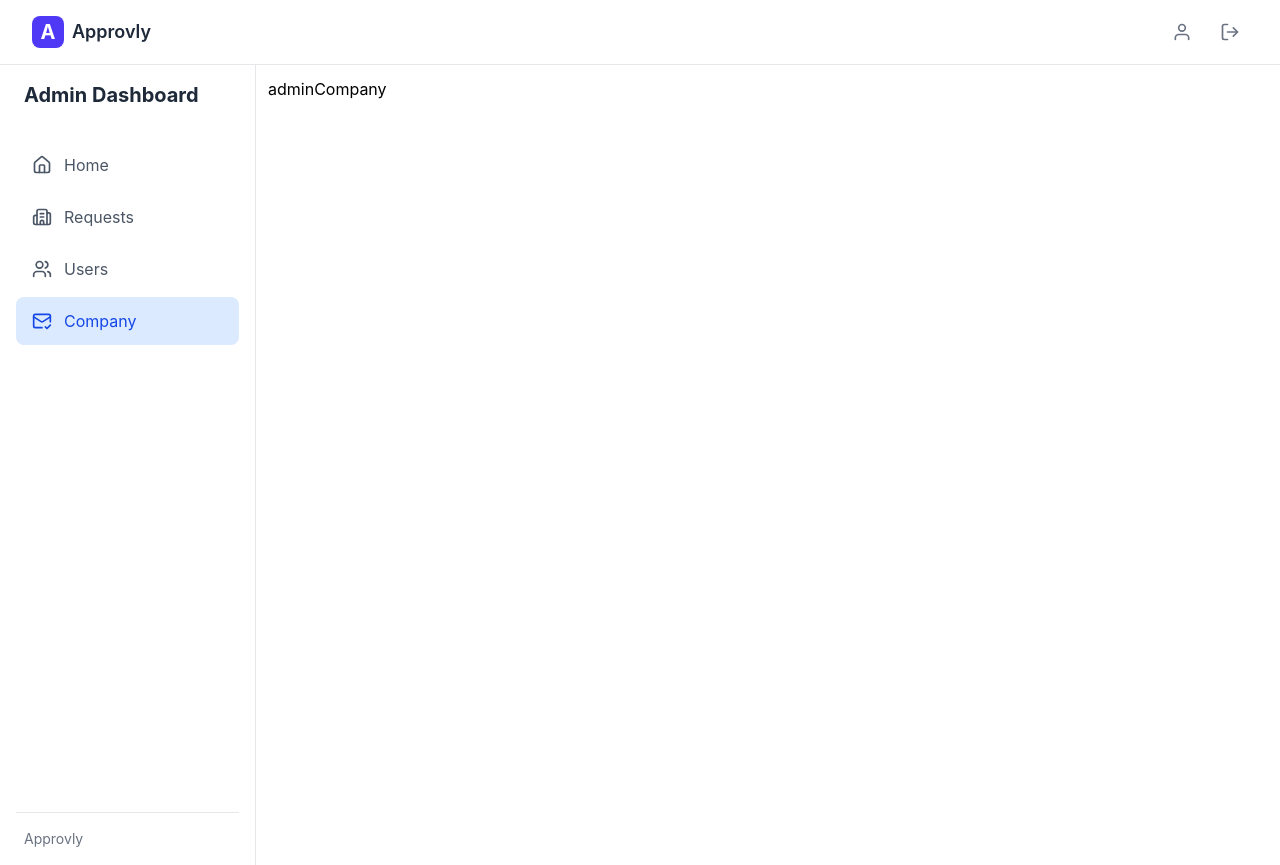
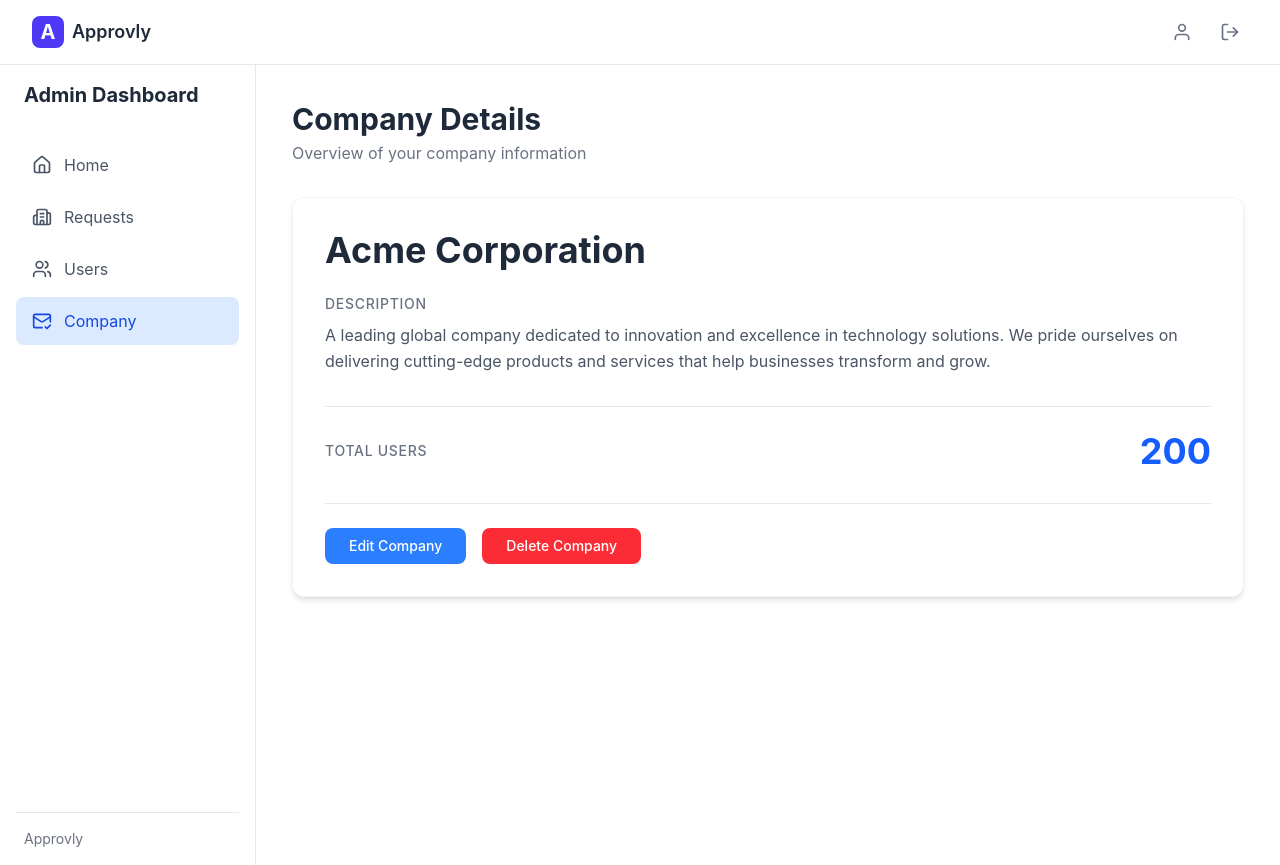
Before and after one commit to ashura2002/Workflow-Approval-FRONTEND, a React (Vite) app: page /admin-company in a window 1280 px wide. Built offline with nearby package versions, Linux system fonts and the light colour scheme.

Commit message:
added admin company page

```diff
--- a/src/pages/admin/adminCompany.tsx
+++ b/src/pages/admin/adminCompany.tsx
@@ -1,5 +1,78 @@
 import React from "react";
+import { companyData } from "../../utils/mockdata";
 
 export const AdminCompany: React.FC = () => {
-  return <div>adminCompany</div>;
+  const handleEdit = () => {
+    alert("Edit company details");
+  };
+
+  const handleDelete = () => {
+    if (window.confirm("Are you sure you want to delete this company?")) {
+      alert("Company deleted");
+    }
+  };
+
+  return (
+    <div className="p-6 max-w-7xl mx-auto">
+      {/* Header */}
+      <div className="mb-8">
+        <h1 className="text-3xl font-bold text-gray-800">Company Details</h1>
+        <p className="text-gray-500 mt-1">
+          Overview of your company information
+        </p>
+      </div>
+
+      {/* Company Information Card */}
+      <div className="bg-white rounded-xl shadow-md border border-gray-100 overflow-hidden">
+        <div className="p-8">
+          {/* Company Name */}
+          <div className="mb-6">
+            <h2 className="text-4xl font-bold text-gray-800">
+              {companyData.CompanyName}
+            </h2>
+          </div>
+
+          {/* Company Description */}
+          <div className="mb-8">
+            <h3 className="text-sm font-medium text-gray-500 uppercase tracking-wider mb-2">
+              Description
+            </h3>
+            <p className="text-gray-600 leading-relaxed">
+              {companyData.description}
+            </p>
+          </div>
+
+          {/* Total Users */}
+          <div className="border-t border-gray-200 pt-6 mb-8">
+            <div className="flex items-center justify-between">
+              <h3 className="text-sm font-medium text-gray-500 uppercase tracking-wider">
+                Total Users
+              </h3>
+              <div className="text-4xl font-bold text-blue-600">
+                {companyData.totalUsers}
+              </div>
+            </div>
+          </div>
+
+          {/* Action Buttons */}
+          <div className="border-t border-gray-200 pt-6 flex gap-4">
+            <button
+              onClick={handleEdit}
+              className="px-6 py-2 bg-blue-500 hover:bg-blue-600 text-white rounded-lg text-sm
+              font-medium transition-colors focus:outline-none focus:ring-2 focus:ring-blue-300"
+            >
+              Edit Company
+            </button>
+            <button
+              onClick={handleDelete}
+              className="px-6 py-2 bg-red-500 hover:bg-red-600 text-white rounded-lg text-sm
+              font-medium transition-colors focus:outline-none focus:ring-2 focus:ring-red-300"
+            >
+              Delete Company
+            </button>
+          </div>
+        </div>
+      </div>
+    </div>
+  );
 };
--- a/src/utils/mockdata.ts
+++ b/src/utils/mockdata.ts
@@ -65,3 +65,12 @@ export const recentActivity = [
     time: "3 hours ago",
   },
 ];
+
+// Mock company data
+export const companyData = {
+  id: 1,
+  CompanyName: "Acme Corporation",
+  description:
+    "A leading global company dedicated to innovation and excellence in technology solutions. We pride ourselves on delivering cutting-edge products and services that help businesses transform and grow.",
+  totalUsers: 200,
+};
```
